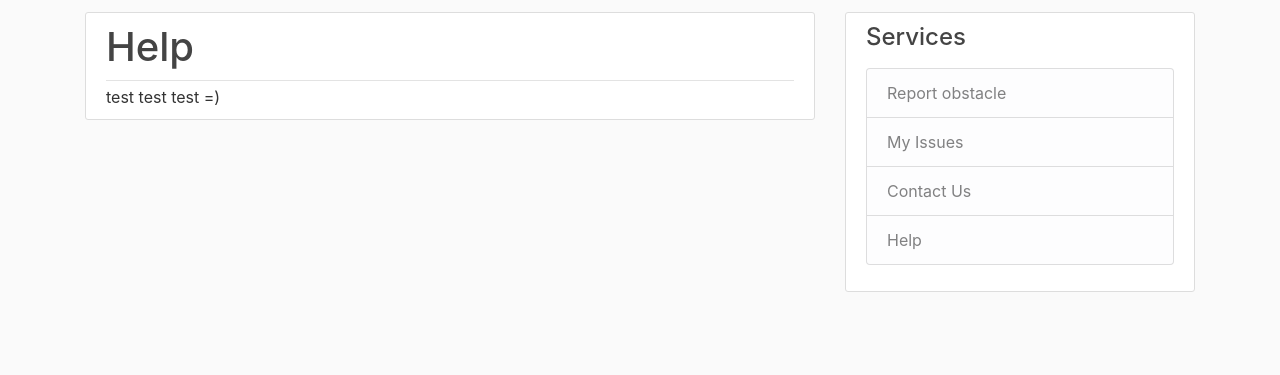
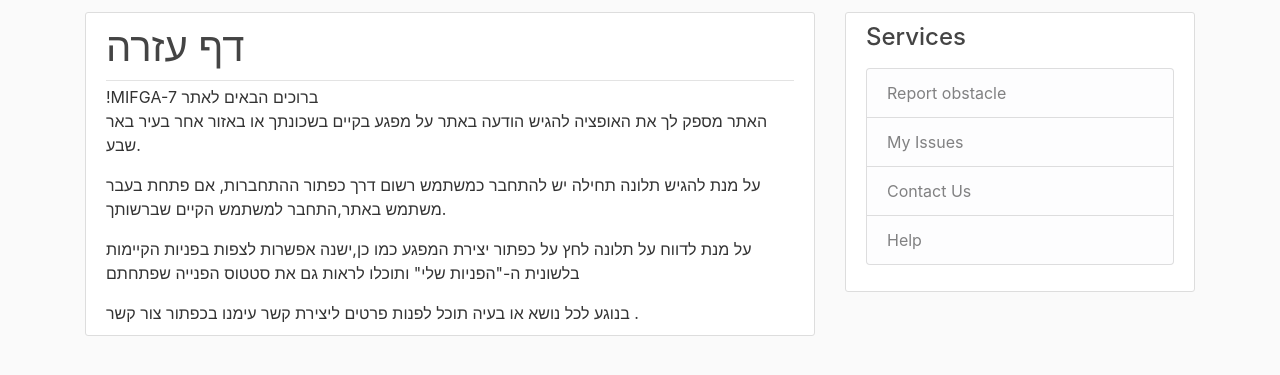
Before and after one commit to inbalaltan/group18_2020, a Django app: page /help/ in a window 1280 px wide. Shown: the part 68-443 px from the top of the page. Run offline with Django 3.2, Linux system fonts and the light colour scheme; some libraries are stand-ins or nearby versions.

Commit message:
add information to those pages

```diff
--- a/home/templates/home/help.html
+++ b/home/templates/home/help.html
@@ -1,11 +1,23 @@
 {% extends "home/base.html" %}
 {% block content %}
         <article class="media content-section">
-          <div class="media-body">
-            <div class="article-metadata">
-              <h1>Help</h1>
+          <div class="text media-body">
+            <div class=" text article-metadata">
+              <h1>דף עזרה</h1>
             </div>
-            test test test =)
+           !MIFGA-7 ברוכים הבאים לאתר
+              </h1>
+              <p>
+            האתר מספק לך את האופציה להגיש הודעה באתר על מפגע בקיים בשכונתך או באזור אחר בעיר באר שבע.
+              </p>
+              <p>
+            על מנת להגיש תלונה תחילה יש להתחבר כמשתמש רשום דרך כפתור ההתחברות, אם פתחת בעבר משתמש באתר,התחבר למשתמש הקיים שברשותך.
+              </p>
+              <p>
+                על מנת לדווח על תלונה לחץ על כפתור יצירת המפגע
+           כמו כן,ישנה אפשרות לצפות בפניות הקיימות בלשונית ה-"הפניות שלי" ותוכלו לראות גם את סטטוס הפנייה שפתחתם
+              </p>
+            בנוגע לכל נושא או בעיה תוכל לפנות פרטים ליצירת קשר עימנו בכפתור צור קשר .
           </div>
         </article>
 {% endblock content %}
```
Also changed, not shown: home/templates/home/contact.html (+22 -4 lines).
